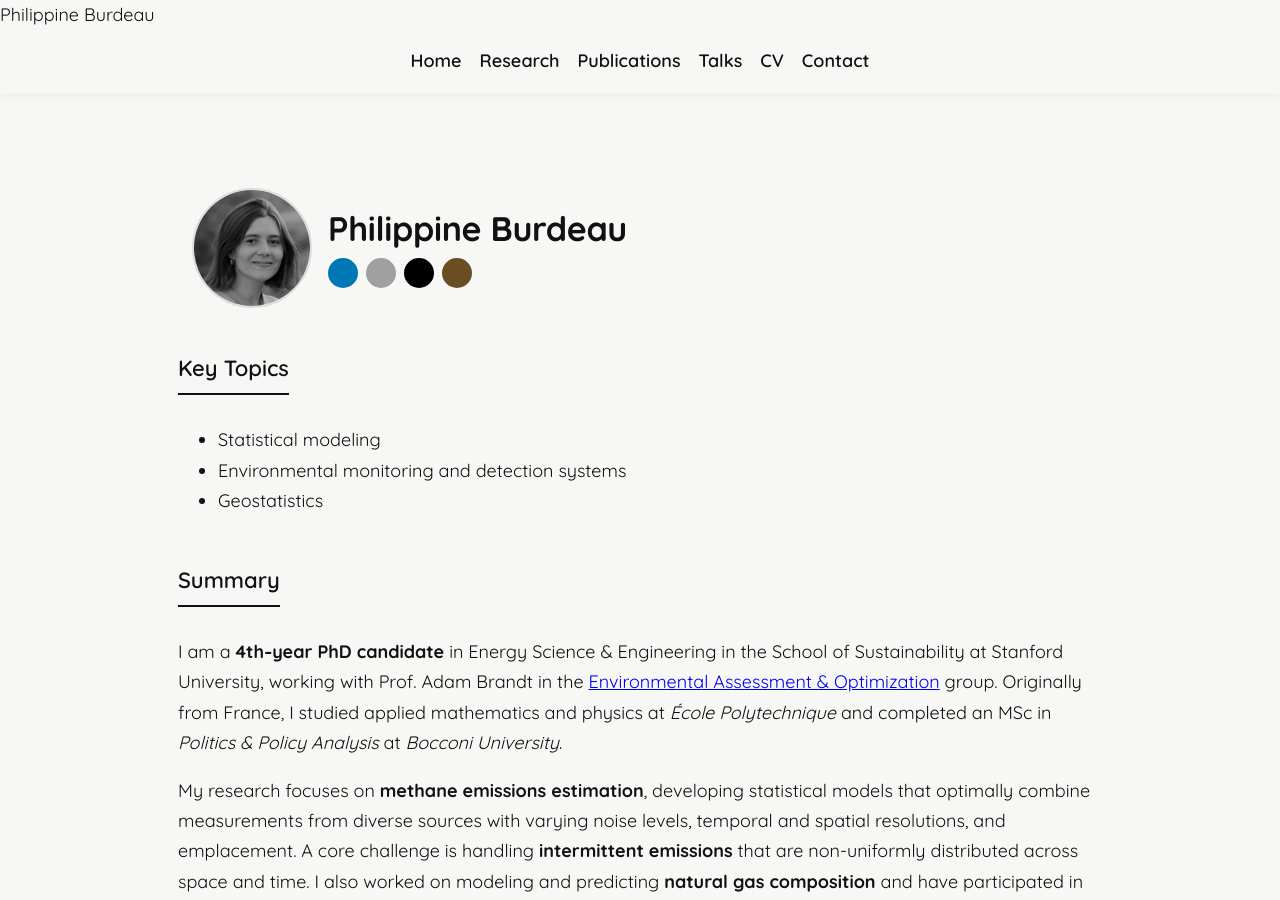
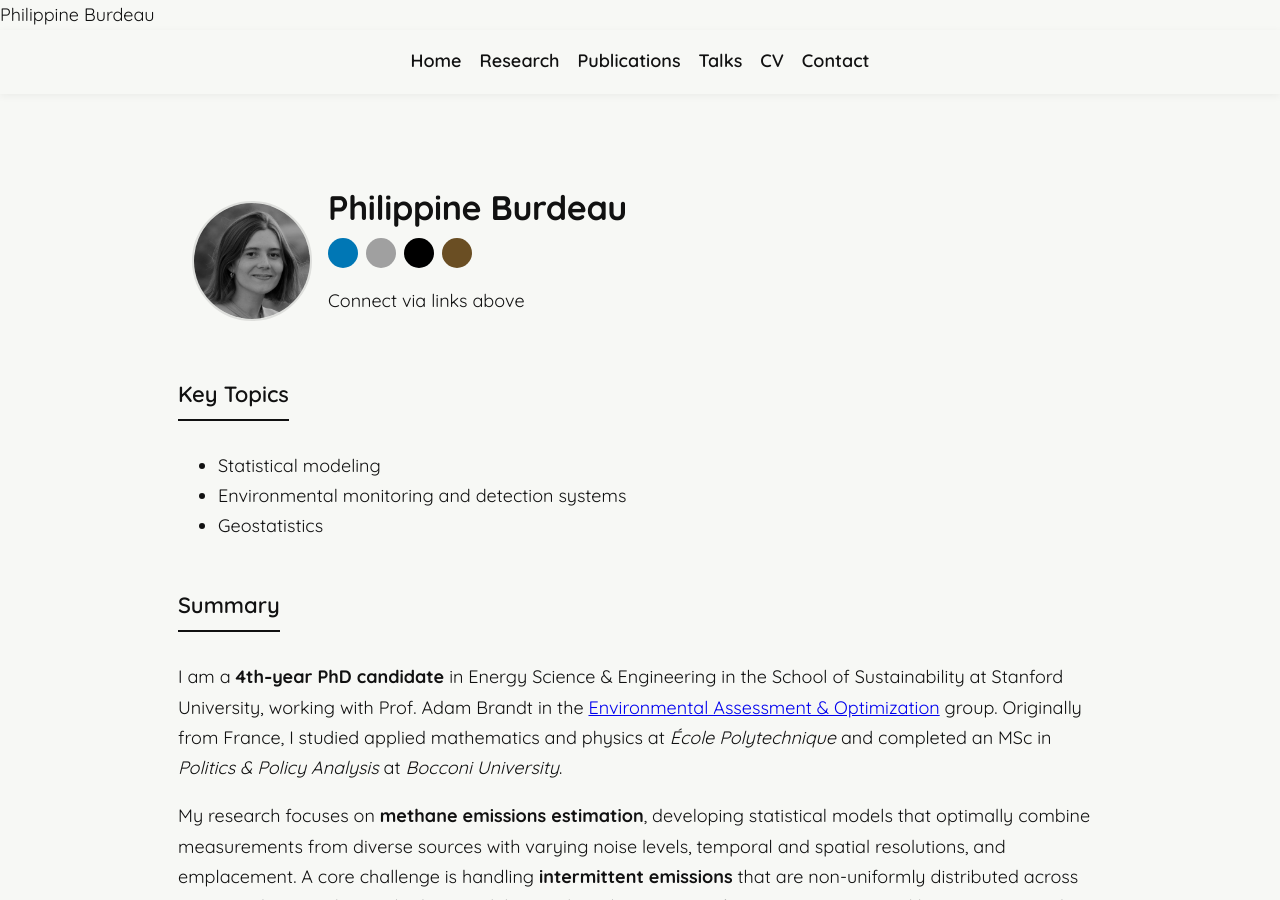
Before and after one commit to pburdeau/pburdeau.github.io, a Jekyll site: the page built from index.md, in a window 1280 px wide and 900 px high. Built offline with Jekyll 4.4.1, drawn with Linux system fonts in a browser that asks for light colours.

Commit message:
Add social connection note to index.md
Added a note encouraging social connections through links.

```diff
--- a/index.md
+++ b/index.md
@@ -14,6 +14,7 @@ permalink: /
         <a class="icon scholar" href="https://scholar.google.com/citations?user=sJb11sYAAAAJ&hl=fr" aria-label="Google Scholar" target="_blank" rel="noopener" title="Google Scholar"><span>Google Scholar</span></a>
         <a class="icon email" href="mailto:pburdeau@stanford.edu" aria-label="Email" title="Email"><span>Email</span></a>
       </div>
+      <p class="social-note">Connect via links above</p>
     </div>
   </div>
   <div class="topics">
@@ -27,11 +28,8 @@ permalink: /
 </div>
 <div class="h2">Summary</div>
 <p>I am a <strong>4th‑year PhD candidate</strong> in Energy Science & Engineering in the School of Sustainability at Stanford University, working with Prof. Adam Brandt in the <a href="https://eao.stanford.edu/" target="_blank" rel="noopener">Environmental Assessment & Optimization</a> group. Originally from France, I studied applied mathematics and physics at <em>École Polytechnique</em> and completed an MSc in <em>Politics & Policy Analysis</em> at <em>Bocconi University</em>.</p>
-
 <p>My research focuses on <strong>methane emissions estimation</strong>, developing statistical models that optimally combine measurements from diverse sources with varying noise levels, temporal and spatial resolutions, and emplacement. A core challenge is handling <strong>intermittent emissions</strong> that are non-uniformly distributed across space and time. I also worked on modeling and predicting <strong>natural gas composition</strong> and have participated in <strong>controlled release experiments</strong> for methane detection and quantification.</p>
-
 <p>Graduating in June 2026, I aim to work in the tech and sustainability sector, particularly on <strong>satellite-based environmental monitoring</strong> and detection systems.</p>
-
 <div class="h2">Work Nooks</div>
 <div class="nooks">
   <figure class="nook">
```
